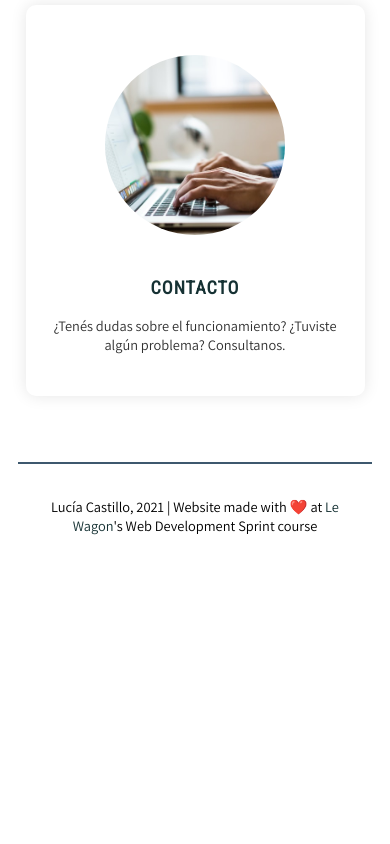
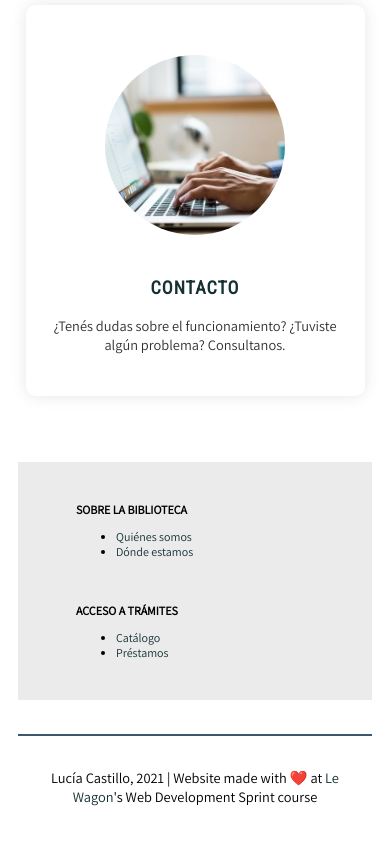
Before and after one commit to luciacastillo/le-wagon-landing-page, a plain HTML site: page index.html in a window 390 px wide. Shown: the part 1813-2657 px from the top of the page. Before the commit the page ends 2414 px from the top, so only its background shows below. Drawn offline with nearby package versions, Linux system fonts and the light colour scheme.

Commit message:
Tried to fix responsive design + added nav map before footer

```diff
--- a/css/style.css
+++ b/css/style.css
@@ -122,8 +122,26 @@ margin: auto;
     text-align: center;
     margin-bottom: 1.5em;
 }
+.mapa {
+    display: flex;
+ padding: 1.5em;
+ margin: 2.8em 1.5em;
+ background-color: #ebebeb;
+}
+.mapa div {
+    padding: 10px 40px 10px 40px;
+
+}
+.mapa p {
+    text-transform: uppercase;
+    font-family: "Assistant", sans-serif;
+    font-weight: bold;
+}
+.mapa li {
+    font-family: "Assistant", sans-serif;
+}
 .footer {
- border-top: 2px solid #3d586e;;
+ border-top: 2px solid #3d586e;
  padding: 1.5em;
  margin: 2.8em 1.5em;
 }
@@ -132,6 +150,7 @@ margin: auto;
     font-size: 1.2em;
  text-align: center;
 }
+
 /* If the screen size is 721px wide or more,*/
 @media screen and (min-width: 721px) {
 body {
@@ -145,6 +164,9 @@ body {
         grid-gap: 1.5em;
         width: 90%;
         margin: auto;
+}
+.mapa {
+    flex-direction: row;
 }
 }
 /* If the screen size is 720px wide or less*/
@@ -161,4 +183,7 @@ body {
         width: 90%;
             margin: auto;
 }
+.mapa {
+    flex-direction: column;
 }
+}
--- a/index.html
+++ b/index.html
@@ -39,6 +39,22 @@
             </div>
         </div>
     </section>
+    <section class="mapa">
+        <div class="links-internos-1">
+            <p>Sobre la biblioteca</p>
+            <ul>
+                <li><a href="#">Quiénes somos</a></li>
+                <li><a href="#">Dónde estamos</a></li>
+            </ul>
+        </div>
+        <div class="links-internos-2">
+            <p>Acceso a trámites</p>
+            <ul>
+                <li><a href="#">Catálogo</a></li>
+                <li><a href="#">Préstamos</a></li>
+            </ul>
+        </div>
+    </section>
     <!--Footer section-->
     <footer class="footer">
             <p>Lucía Castillo, 2021 | Website made with ❤️ at <a target="_blank" href="https://www.lewagon.com/es/buenos-aires">Le Wagon</a>'s Web Development Sprint course</p>
```
